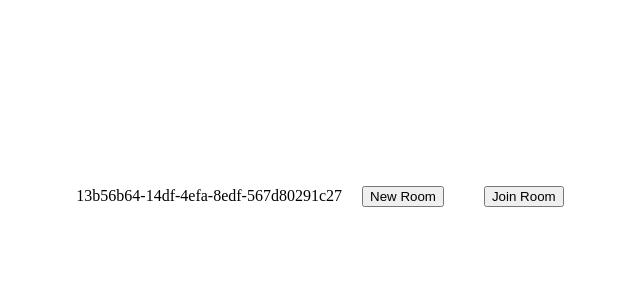
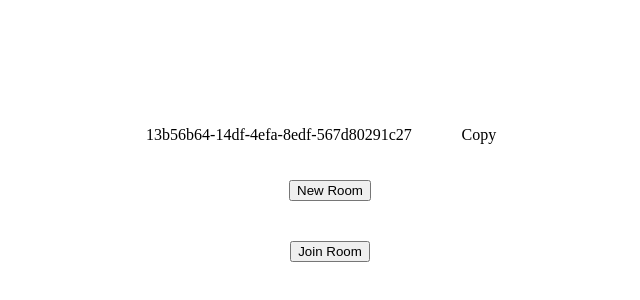
Before and after one commit to JJimenez414/DatePlanner, a React (Vite) app in the folder Frontend/DatePlanner/: page /createroom in a window 1280 px wide. Shown: the part 204-504 px from the top of the page, without its empty margins (310-950 px from the left). Built offline with nearby package versions, Linux system fonts and the light colour scheme; no server answers.

Commit message:
started working on the copying feature

```diff
--- a/Frontend/DatePlanner/src/App.css
+++ b/Frontend/DatePlanner/src/App.css
@@ -1,6 +1,7 @@
 html, body {
     margin: 0px;
     padding: 0px;
+    /* font-family: link-sans, Arial Black, sans-serif; */
 }
 
 .center {
@@ -23,7 +24,32 @@ html, body {
 }
 
 .create-room-container {
+    display: flex;
+    align-items: center;
+    justify-content: center;
+    flex-direction: column;
     height: 100vh;
+}
+
+.create-room-id {
+    display: flex;
+    justify-content: space-around;
+    width: 400px;
+    border-radius: 10px;
+}
+
+.copy-btn {
+    all: unset;
+    width: 70px;
+    text-align: center;
+    border-radius: 10px;
+    transition: all 0.3 ease;
+}
+
+
+.copy-btn:hover {
+    background-color: rgb(239, 240, 236);
+    cursor: pointer;
 }
 
 .room-container {
--- /dev/null
+++ b/Frontend/DatePlanner/src/components/Copy.jsx
@@ -0,0 +1,24 @@
+import { useState } from 'react'
+
+
+function Copy({text = ""}) {
+
+    const [copied, setCopied] = useState(false);
+
+    async function handleCopy() {
+        try {
+            await navigator.clipboard.writeText(text);
+            setCopied(true);
+        } catch(error) {
+            console.error(error);
+        }
+    }
+
+    return (
+        <>
+            <button className="copy-btn" onClick={handleCopy}>{copied ? "Copied" : "Copy"} </button>
+        </>
+    )
+}
+
+export default Copy;
--- a/Frontend/DatePlanner/src/components/Createroom.jsx
+++ b/Frontend/DatePlanner/src/components/Createroom.jsx
@@ -3,6 +3,7 @@ import { Link } from 'react-router-dom'
 import { v4 as uuidv4 } from 'uuid';
 import { socket } from '../socket.js';
 import { useRoom } from '../context/RoomContext.jsx';
+import Copy from '../components/Copy.jsx'
 
 function Createroom() {
     const [roomID, setroomID] = useState(uuidv4()); // set unique id for room
@@ -20,15 +21,23 @@ function Createroom() {
         socket.emit("join-room", roomID, true); // true means that user is the host
     }
 
+
     return (
         <>
             <div className='create-room-container center'>
-                <p> {roomID} </p>
+
+                <div className='create-room-id'>
+                    <p> {roomID} </p>
+
+                    <Copy text={roomID}/>
+                </div>
+
                 <button className="btn" onClick={() => newRoom()}> New Room </button>
 
                 <Link to={"/activitylist"} onClick={() => joinRoom()}>
                     <button className="btn"> Join Room </button>
                 </Link>
+
             </div>
         </>
     )
```
